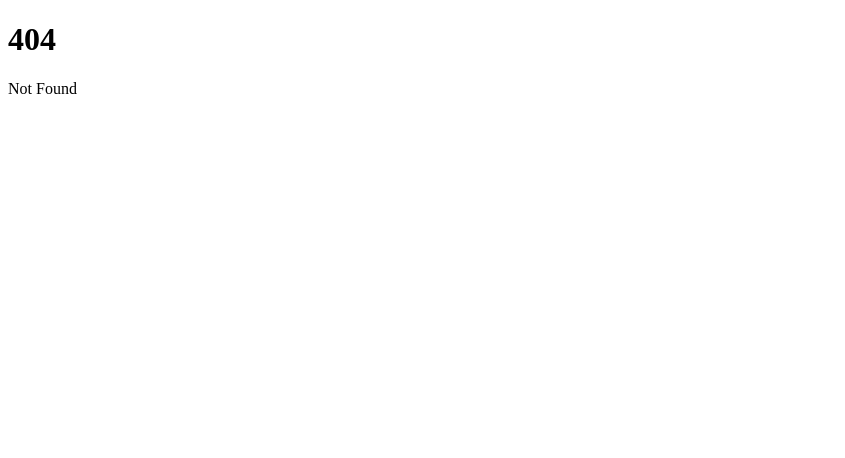
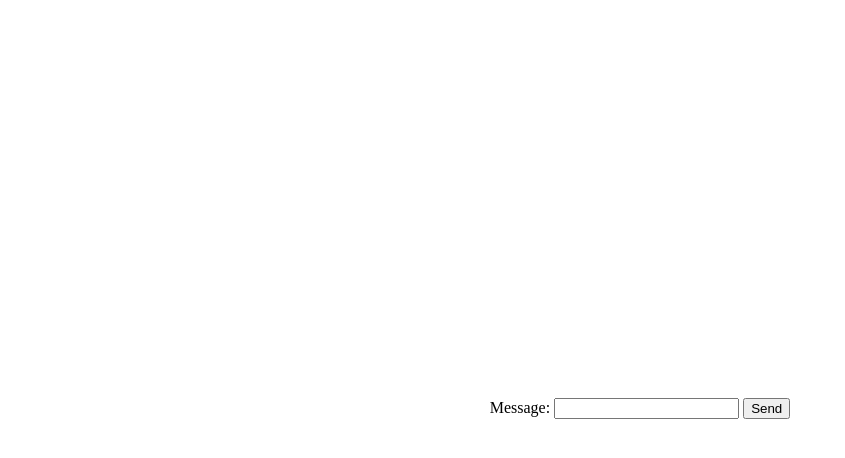
Before and after one commit to richieok/rez541-V2, a SvelteKit app in the folder frontend/: page /send in a window 1280 px wide. Before the commit this address had no page. Shown: the top 458 px of the page, without its empty margins (0-845 px from the left). Built offline with nearby package versions, Linux system fonts and the light colour scheme.

Commit message:
api as a alt. app and send routes

```diff
--- /dev/null
+++ b/frontend/src/routes/app/send/+server.js
@@ -0,0 +1,11 @@
+import { json } from "@sveltejs/kit"
+
+export async function POST({ request }) {
+  const body = await request.formData()
+
+  console.log([...body])
+
+  console.log(`message: ${body.get('message')}`)
+
+  return json({ success: false })
+}
--- /dev/null
+++ b/frontend/src/routes/send/+page.server.js
@@ -0,0 +1,11 @@
+export const actions = {
+    default: async ({ request }) => {
+        const formData = await request.formData();
+        const data = Object.fromEntries(formData);
+        console.log(data);
+
+        return {
+            success: true
+        }
+    }
+}
--- /dev/null
+++ b/frontend/src/routes/send/+page.svelte
@@ -0,0 +1,38 @@
+<script>
+    async function handleSubmit(event) {
+        event.preventDefault();
+        console.log("Click")
+        const formData = new FormData(form);
+
+        try {
+            const response = await fetch("/app/send", {
+                method: "POST",
+                body: formData,
+            });
+
+            if (!response.ok) {
+                throw new Error(`HTTP error! status: ${response.status}`);
+            }
+        } catch (error) {
+            console.error("Error:", error);
+        }
+    }
+
+    let form;
+</script>
+
+<div>
+    <form method="post" bind:this={form}>
+        <label for="message">Message:</label>
+        <input type="text" name="message" required />
+        <button on:click={handleSubmit}>Send</button>
+    </form>
+</div>
+
+<style>
+    div {
+        display: grid;
+        place-content: center;
+        height: 100vh;
+    }
+</style>
```
